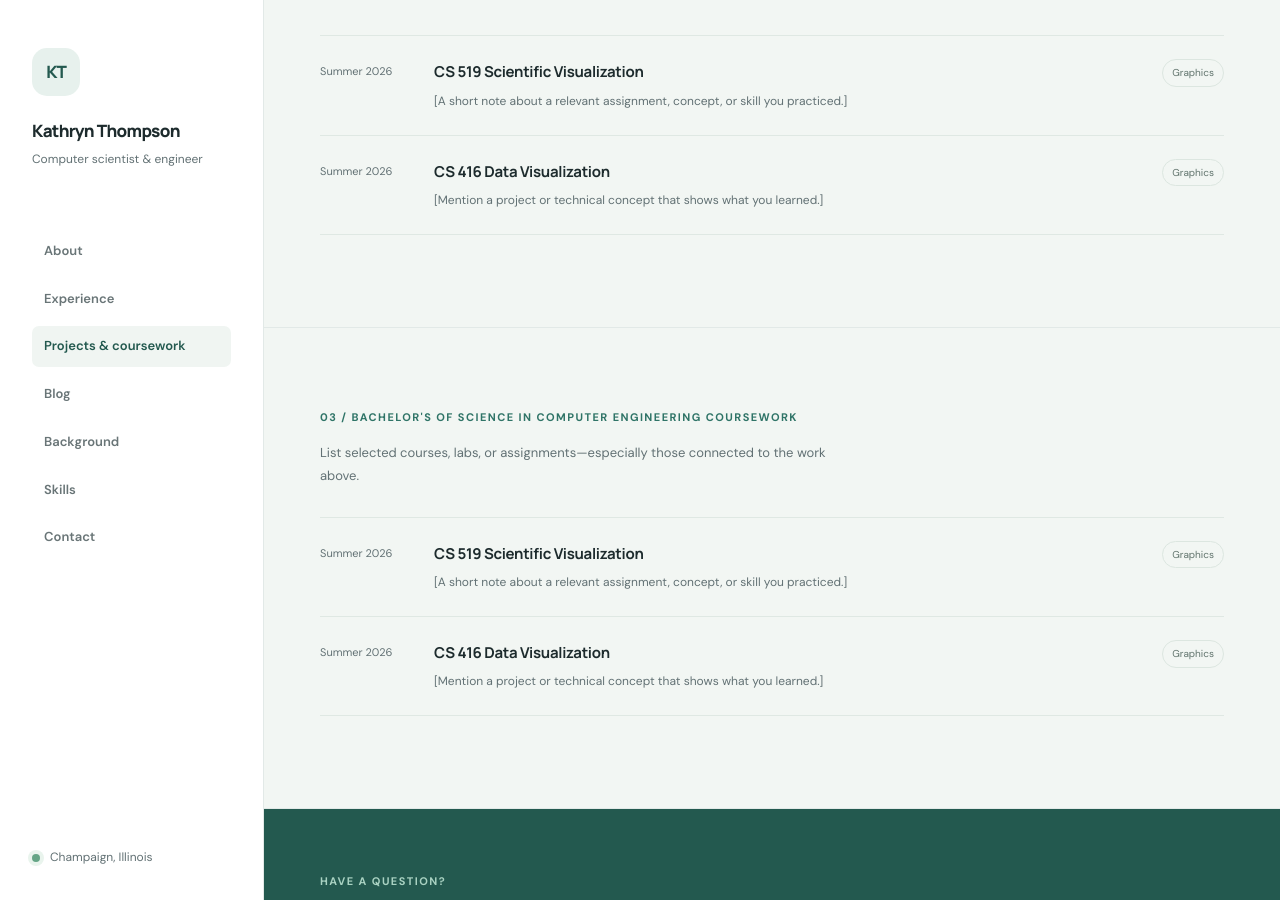
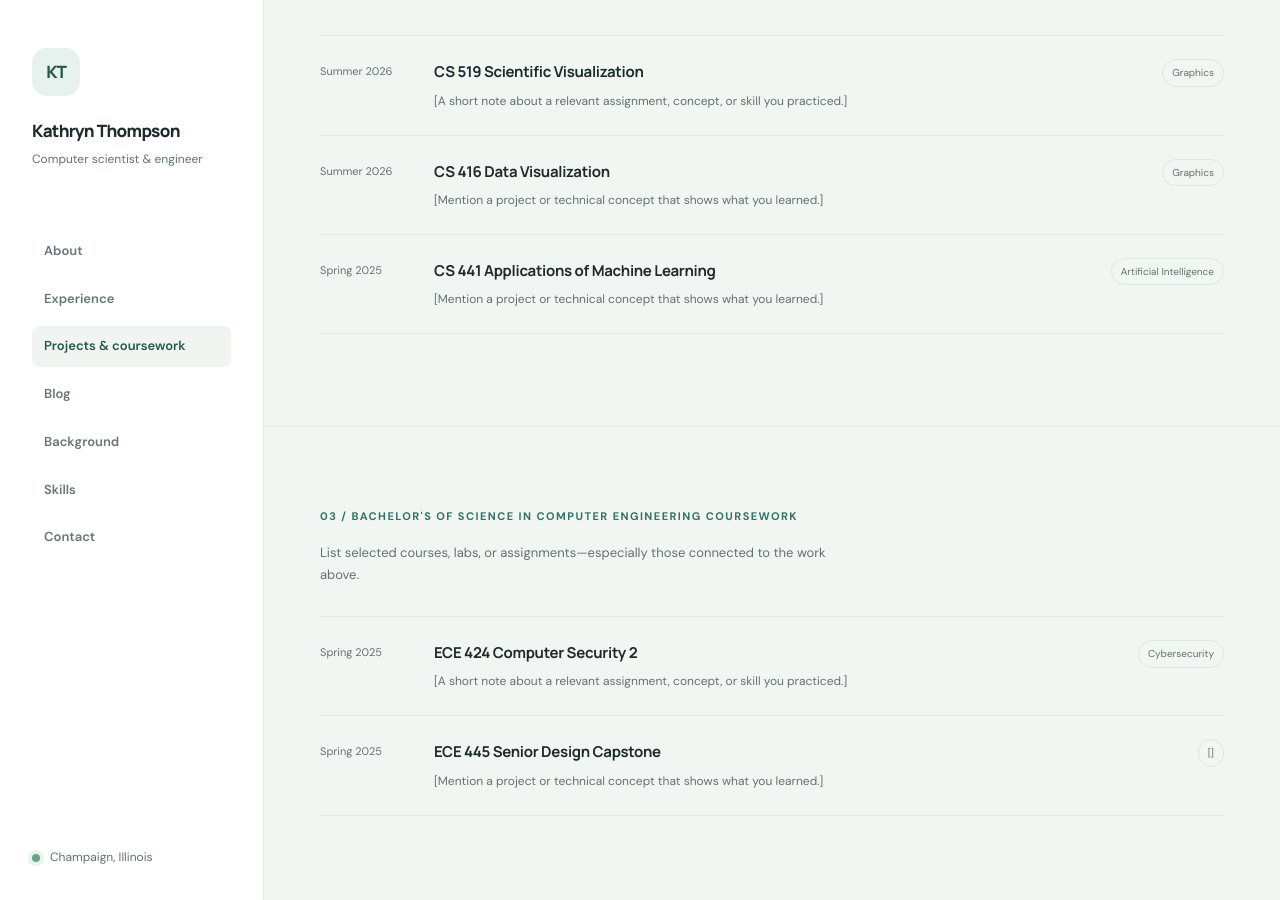
Before and after one commit to kyt325/KathrynThompson.github.io, a Jekyll site: the page projects.html, which Jekyll copies as it is, in a window 1280 px wide and 900 px high, scrolled down 2041 px. Built offline with Jekyll 4.4.1, drawn with Linux system fonts in a browser that asks for light colours.

Commit message:
fiddling w layout

```diff
--- a/projects.html
+++ b/projects.html
@@ -125,6 +125,11 @@
             <div><h3>CS 416 Data Visualization</h3><p>[Mention a project or technical concept that shows what you learned.]</p></div>
             <span class="course-area">Graphics</span>
           </article>
+          <article class="course-row">
+            <div class="course-year">Spring 2025</div>
+            <div><h3>CS 441 Applications of Machine Learning</h3><p>[Mention a project or technical concept that shows what you learned.]</p></div>
+            <span class="course-area">Artificial Intelligence</span>
+          </article>
         </div>
       </div>
     </section>
@@ -139,14 +144,14 @@
         <div class="course-list">
           <!-- TEMPLATE: Duplicate a course row; link to a project page or repository when appropriate. -->
           <article class="course-row">
-            <div class="course-year">Summer 2026</div>
-            <div><h3>CS 519 Scientific Visualization</h3><p>[A short note about a relevant assignment, concept, or skill you practiced.]</p></div>
-            <span class="course-area">Graphics</span>
+            <div class="course-year">Spring 2025</div>
+            <div><h3>ECE 424 Computer Security 2</h3><p>[A short note about a relevant assignment, concept, or skill you practiced.]</p></div>
+            <span class="course-area">Cybersecurity</span>
           </article>
           <article class="course-row">
-            <div class="course-year">Summer 2026</div>
-            <div><h3>CS 416 Data Visualization</h3><p>[Mention a project or technical concept that shows what you learned.]</p></div>
-            <span class="course-area">Graphics</span>
+            <div class="course-year">Spring 2025</div>
+            <div><h3>ECE 445 Senior Design Capstone</h3><p>[Mention a project or technical concept that shows what you learned.]</p></div>
+            <span class="course-area">[]</span>
           </article>
         </div>
       </div>
```
